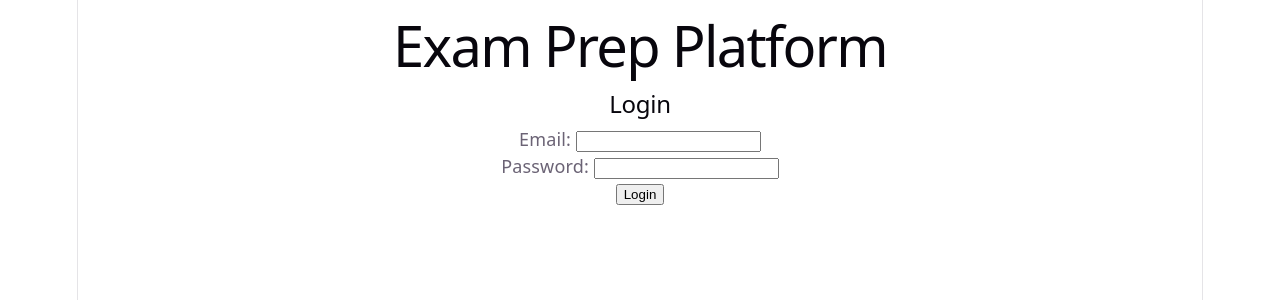
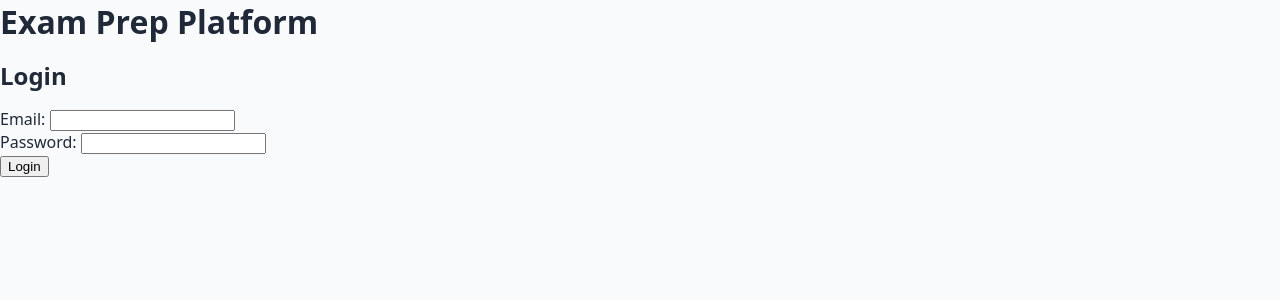
Before and after one commit to HVKG8/exam-prep-platform, a React (Vite) app in the folder client/: page /login in a window 1280 px wide. Shown: the top 300 px of the page. Built offline with nearby package versions, Linux system fonts and the light colour scheme.

Commit message:
feat: add global CSS foundation with design tokens

```diff
--- a/client/src/index.css
+++ b/client/src/index.css
@@ -1,111 +1,44 @@
 :root {
-  --text: #6b6375;
-  --text-h: #08060d;
-  --bg: #fff;
-  --border: #e5e4e7;
-  --code-bg: #f4f3ec;
-  --accent: #aa3bff;
-  --accent-bg: rgba(170, 59, 255, 0.1);
-  --accent-border: rgba(170, 59, 255, 0.5);
-  --social-bg: rgba(244, 243, 236, 0.5);
-  --shadow:
-    rgba(0, 0, 0, 0.1) 0 10px 15px -3px, rgba(0, 0, 0, 0.05) 0 4px 6px -2px;
+  /* Colors */
+  --color-primary: #4f46e5;
+  --color-primary-hover: #4338ca;
+  --color-bg: #f9fafb;
+  --color-surface: #ffffff;
+  --color-text: #1f2937;
+  --color-text-muted: #6b7280;
+  --color-border: #e5e7eb;
+  --color-error: #dc2626;
+  --color-success: #16a34a;
 
-  --sans: system-ui, 'Segoe UI', Roboto, sans-serif;
-  --heading: system-ui, 'Segoe UI', Roboto, sans-serif;
-  --mono: ui-monospace, Consolas, monospace;
+  /* Spacing */
+  --space-xs: 4px;
+  --space-sm: 8px;
+  --space-md: 16px;
+  --space-lg: 24px;
+  --space-xl: 40px;
 
-  font: 18px/145% var(--sans);
-  letter-spacing: 0.18px;
-  color-scheme: light dark;
-  color: var(--text);
-  background: var(--bg);
-  font-synthesis: none;
-  text-rendering: optimizeLegibility;
-  -webkit-font-smoothing: antialiased;
-  -moz-osx-font-smoothing: grayscale;
-
-  @media (max-width: 1024px) {
-    font-size: 16px;
-  }
+  /* Other shared values */
+  --radius: 8px;
+  --shadow: 0 1px 3px rgba(0, 0, 0, 0.1), 0 1px 2px rgba(0, 0, 0, 0.06);
+  --font-sans: system-ui, 'Segoe UI', Roboto, sans-serif;
 }
 
-@media (prefers-color-scheme: dark) {
-  :root {
-    --text: #9ca3af;
-    --text-h: #f3f4f6;
-    --bg: #16171d;
-    --border: #2e303a;
-    --code-bg: #1f2028;
-    --accent: #c084fc;
-    --accent-bg: rgba(192, 132, 252, 0.15);
-    --accent-border: rgba(192, 132, 252, 0.5);
-    --social-bg: rgba(47, 48, 58, 0.5);
-    --shadow:
-      rgba(0, 0, 0, 0.4) 0 10px 15px -3px, rgba(0, 0, 0, 0.25) 0 4px 6px -2px;
-  }
-
-  #social .button-icon {
-    filter: invert(1) brightness(2);
-  }
+* {
+  box-sizing: border-box;
 }
 
 body {
   margin: 0;
+  font-family: var(--font-sans);
+  background: var(--color-bg);
+  color: var(--color-text);
 }
 
-#root {
-  width: 1126px;
-  max-width: 100%;
-  margin: 0 auto;
-  text-align: center;
-  border-inline: 1px solid var(--border);
-  min-height: 100svh;
-  display: flex;
-  flex-direction: column;
-  box-sizing: border-box;
+h1, h2, h3 {
+  color: var(--color-text);
+  margin: 0 0 var(--space-md);
 }
 
-h1,
-h2 {
-  font-family: var(--heading);
-  font-weight: 500;
-  color: var(--text-h);
+p {
+  margin: 0 0 var(--space-md);
 }
-
-h1 {
-  font-size: 56px;
-  letter-spacing: -1.68px;
-  margin: 32px 0;
-  @media (max-width: 1024px) {
-    font-size: 36px;
-    margin: 20px 0;
-  }
-}
-h2 {
-  font-size: 24px;
-  line-height: 118%;
-  letter-spacing: -0.24px;
-  margin: 0 0 8px;
-  @media (max-width: 1024px) {
-    font-size: 20px;
-  }
-}
-p {
-  margin: 0;
-}
-
-code,
-.counter {
-  font-family: var(--mono);
-  display: inline-flex;
-  border-radius: 4px;
-  color: var(--text-h);
-}
-
-code {
-  font-size: 15px;
-  line-height: 135%;
-  padding: 4px 8px;
-  background: var(--code-bg);
-}
```
